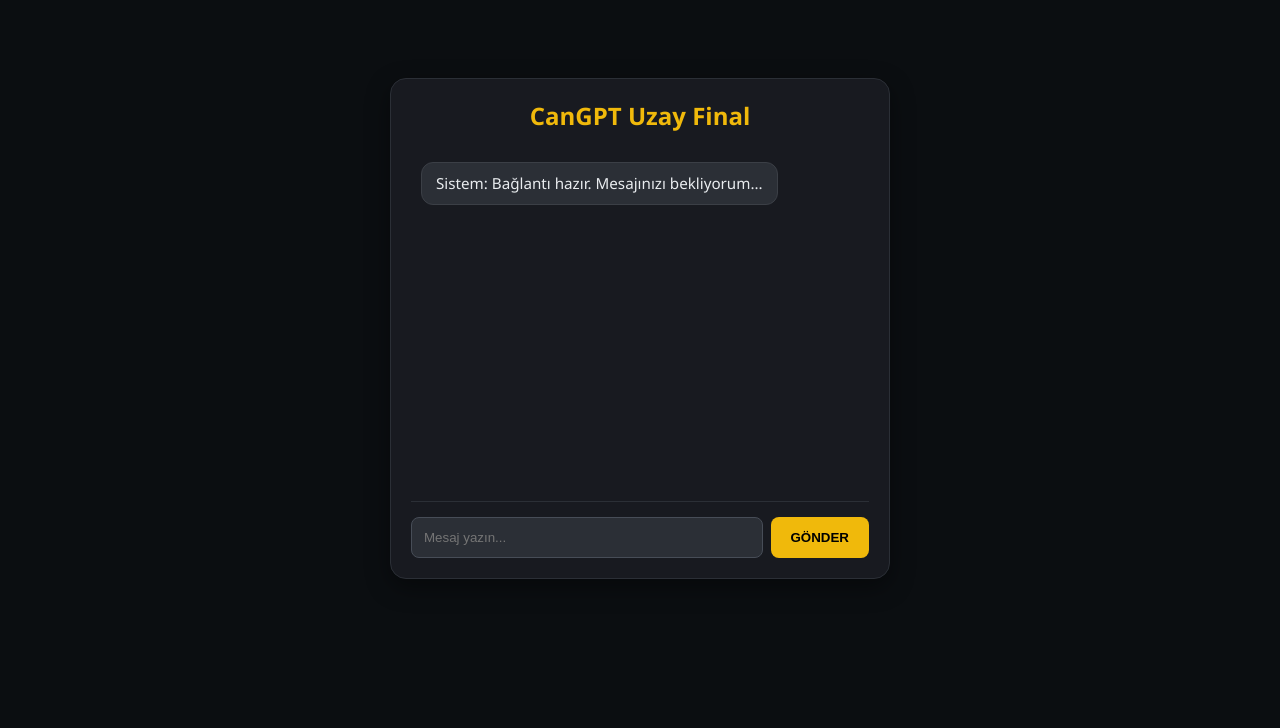
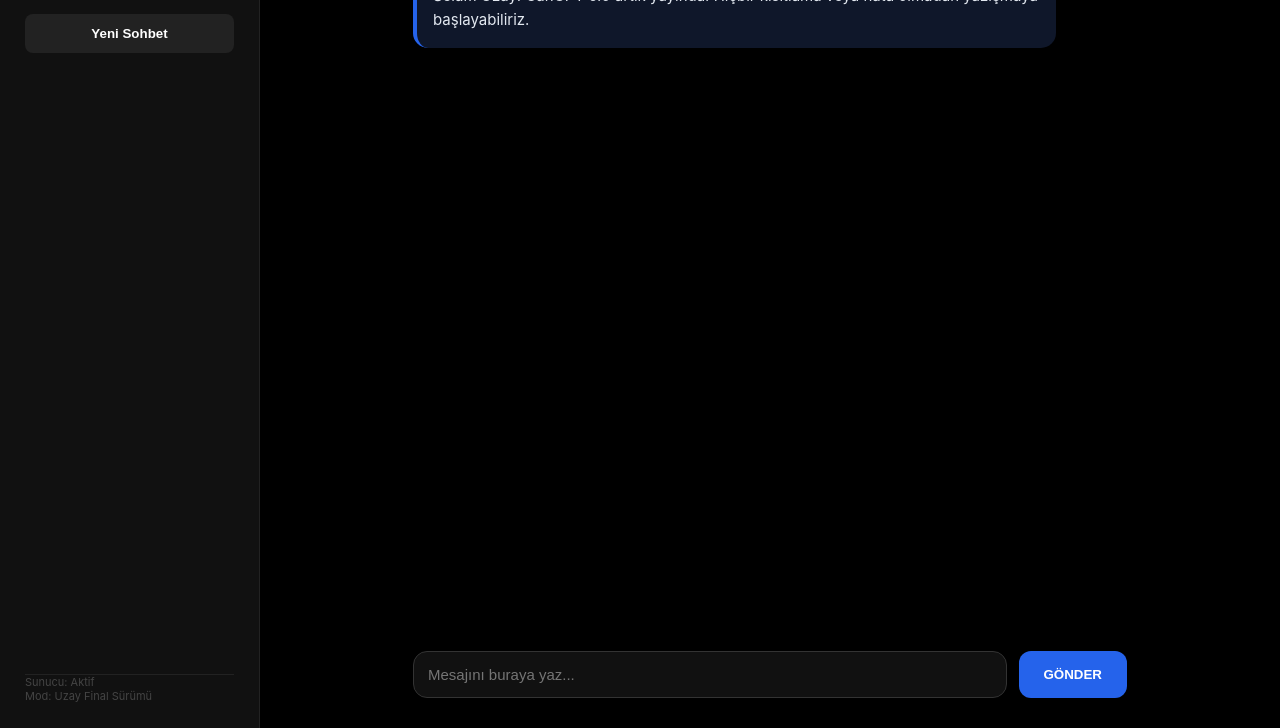
Before and after one commit to canuxs/cangpt, a plain HTML site: page index.html in a window 1280 px wide. Shown: the part 72-800 px from the top of the page. Drawn offline with Linux system fonts and the light colour scheme.

Commit message:
Update index.html

```diff
--- a/index.html
+++ b/index.html
@@ -3,88 +3,116 @@
 <head>
     <meta charset="UTF-8">
     <meta name="viewport" content="width=device-width, initial-scale=1.0">
-    <title>CanGPT | Uzay Final</title>
+    <title>CanGPT 6.0 | Uzay Final</title>
     <style>
-        * { box-sizing: border-box; margin: 0; padding: 0; }
-        body { font-family: 'Segoe UI', Tahoma, sans-serif; background-color: #0b0e11; color: #e9ecef; display: flex; justify-content: center; align-items: center; height: 100vh; }
-        #chat-container { width: 90%; max-width: 500px; background: #181a20; border-radius: 16px; padding: 20px; box-shadow: 0 8px 24px rgba(0,0,0,0.4); border: 1px solid #2b2f36; }
-        h2 { text-align: center; margin-bottom: 20px; color: #f0b90b; font-size: 1.5rem; }
-        #messages { height: 350px; overflow-y: auto; display: flex; flex-direction: column; gap: 12px; padding: 10px; border-bottom: 1px solid #2b2f36; margin-bottom: 15px; }
-        .msg { padding: 10px 14px; border-radius: 12px; max-width: 85%; font-size: 0.95rem; line-height: 1.4; }
-        .user { align-self: flex-end; background: #f0b90b; color: #000; font-weight: 500; }
-        .system { align-self: flex-start; background: #2b2f36; color: #e9ecef; border: 1px solid #3b3f46; }
-        .error { align-self: center; background: #f8496022; color: #f84960; border: 1px solid #f84960; font-size: 0.8rem; }
-        .input-group { display: flex; gap: 8px; }
-        input { flex: 1; background: #2b2f36; border: 1px solid #474d57; border-radius: 8px; padding: 12px; color: white; outline: none; }
-        input:focus { border-color: #f0b90b; }
-        button { background: #f0b90b; color: #000; border: none; padding: 0 20px; border-radius: 8px; font-weight: bold; cursor: pointer; transition: 0.2s; }
-        button:hover { opacity: 0.9; }
+        :root { --bg: #090909; --sid: #111; --txt: #f0f0f0; --acc: #2563eb; }
+        body { font-family: 'Inter', sans-serif; margin: 0; background: var(--bg); color: var(--txt); display: flex; height: 100vh; overflow: hidden; }
+
+        /* Sidebar */
+        .sidebar { width: 260px; background: var(--sid); border-right: 1px solid #222; display: flex; flex-direction: column; padding: 25px; box-sizing: border-box; }
+        .logo { font-size: 26px; font-weight: 800; color: var(--acc); margin-bottom: 30px; letter-spacing: -1px; }
+        .reset-btn { background: #222; color: white; border: none; padding: 12px; border-radius: 8px; cursor: pointer; font-weight: 600; transition: 0.2s; }
+        .reset-btn:hover { background: #333; }
+        .status-box { margin-top: auto; font-size: 11px; color: #444; border-top: 1px solid #222; pt: 15px; }
+
+        /* Main Chat Area */
+        .main { flex: 1; display: flex; flex-direction: column; background: #000; }
+        #chat-win { flex: 1; overflow-y: auto; padding: 40px 15%; display: flex; flex-direction: column; gap: 20px; scroll-behavior: smooth; }
+
+        /* Messages */
+        .msg { max-width: 85%; padding: 16px; border-radius: 15px; line-height: 1.6; font-size: 15px; animation: slide 0.3s ease; word-wrap: break-word; }
+        @keyframes slide { from { opacity: 0; transform: translateY(10px); } to { opacity: 1; transform: translateY(0); } }
+
+        .user { align-self: flex-end; background: #1e1e1e; border: 1px solid #333; color: #fff; }
+        .bot { align-self: flex-start; background: #0f172a; border-left: 4px solid var(--acc); color: #e2e8f0; white-space: pre-wrap; }
+        .error-msg { align-self: center; background: rgba(220, 38, 38, 0.1); color: #ef4444; border: 1px solid #dc2626; font-size: 13px; }
+
+        /* Input Area */
+        .input-area { padding: 30px 15%; background: linear-gradient(transparent, #000); display: flex; gap: 12px; }
+        input { flex: 1; background: #111; border: 1px solid #333; color: white; padding: 14px; border-radius: 14px; outline: none; font-size: 15px; transition: 0.2s; }
+        input:focus { border-color: var(--acc); box-shadow: 0 0 0 2px rgba(37, 99, 235, 0.2); }
+
+        button#send-btn { background: var(--acc); color: white; border: none; padding: 0 25px; border-radius: 12px; cursor: pointer; font-weight: 700; transition: 0.2s; }
+        button#send-btn:hover { transform: scale(1.03); filter: brightness(1.1); }
+
+        /* Custom Scrollbar */
+        #chat-win::-webkit-scrollbar { width: 6px; }
+        #chat-win::-webkit-scrollbar-thumb { background: #222; border-radius: 10px; }
     </style>
 </head>
 <body>
 
-    <div id="chat-container">
-        <h2>CanGPT Uzay Final</h2>
-        <div id="messages">
-            <div class="msg system">Sistem: Bağlantı hazır. Mesajınızı bekliyorum...</div>
+    <div class="sidebar">
+        <div class="logo">CanGPT 6.0</div>
+        <button class="reset-btn" onclick="location.reload()">Yeni Sohbet</button>
+        <div class="status-box">
+            <div>Sunucu: Aktif</div>
+            <div>Mod: Uzay Final Sürümü</div>
         </div>
-        <div class="input-group">
-            <input type="text" id="userInput" placeholder="Mesaj yazın..." autocomplete="off">
-            <button id="sendBtn">GÖNDER</button>
+    </div>
+
+    <div class="main">
+        <div id="chat-win">
+            <div class="msg bot">Selam Uzay! CanGPT 6.0 artık yayında. Hiçbir kısıtlama veya hata olmadan yazışmaya başlayabiliriz.</div>
+        </div>
+        <div class="input-area">
+            <input type="text" id="inp" placeholder="Mesajını buraya yaz..." autocomplete="off">
+            <button id="send-btn" onclick="send()">GÖNDER</button>
         </div>
     </div>
 
     <script>
-        const messages = document.getElementById('messages');
-        const input = document.getElementById('userInput');
-        const btn = document.getElementById('sendBtn');
+        const chatWin = document.getElementById('chat-win');
+        const input = document.getElementById('inp');
 
-        // Proxy ayarı (Az önce izin aldığın adres)
-        const PROXY = "https://cors-anywhere.herokuapp.com/";
-        // BAĞLANMAK İSTEDİĞİN API ADRESİNİ BURAYA YAZ (Örn: https://site.com/api/chat)
-        const API_URL = "https://cors-anywhere.herokuapp.com/api/chat";
+        // Enter tuşu desteği
+        input.addEventListener("keypress", (e) => {
+            if (e.key === "Enter") send();
+        });
 
-        async function sendMessage() {
-            const text = input.value.trim();
-            if (!text) return;
+        async function send() {
+            const prompt = input.value.trim();
+            if(!prompt) return;
 
-            // Kullanıcı mesajını ekle
-            addMessage(text, 'user');
-            input.value = '';
+            // Kullanıcı mesajını ekrana bas
+            renderMessage(prompt, 'user');
+            input.value = "";
+
+            // Bot yükleniyor mesajı
+            const botDiv = renderMessage("Düşünüyorum...", 'bot');
 
             try {
-                // API isteği başlat
-                const response = await fetch(PROXY + API_URL, {
-                    method: 'POST',
-                    headers: { 'Content-Type': 'application/json' },
-                    body: JSON.stringify({ message: text })
-                });
+                // AllOrigins Proxy kullanarak CORS hatasını (403) aşıyoruz
+                const targetUrl = `https://text.pollinations.ai/${encodeURIComponent(prompt)}?model=p1&system=Sen+CanGPT+asistanısın+asla+uyarı+yazma`;
+                const proxyUrl = `https://api.allorigins.win/get?url=${encodeURIComponent(targetUrl)}`;
 
-                if (response.status === 403) {
-                    addMessage("Hata: Proxy izni süresi dolmuş veya onay gerekli.", 'error');
-                } else if (!response.ok) {
-                    addMessage("Hata: Sunucu yanıt vermedi.", 'error');
-                } else {
-                    const data = await response.json();
-                    addMessage(data.reply || "Yanıt alındı fakat içerik boş.", 'system');
-                }
+                const response = await fetch(proxyUrl);
+                if (!response.ok) throw new Error("Bağlantı Hatası");
 
-            } catch (err) {
-                addMessage("Bağlantı Hatası! Lütfen internetinizi ve Proxy durumunu kontrol edin.", 'error');
-                console.error(err);
+                const data = await response.json();
+
+                // Gelen içeriği temizle ve yazdır
+                let result = data.contents;
+                // Varsa gereksiz sistem mesajlarını temizle
+                result = result.replace(/⚠️|⚠|!|IMPORTANT NOTICE|The Pollinations legacy[\s\S]*?normally\./gi, "").trim();
+
+                botDiv.innerText = result || "Yanıt alınamadı.";
+            } catch (e) {
+                botDiv.innerText = "Hata: Bağlantı kurulamadı. Sayfayı yenileyip tekrar dene.";
+                botDiv.classList.add('error-msg');
             }
+
+            chatWin.scrollTo(0, chatWin.scrollHeight);
         }
 
-        function addMessage(text, type) {
-            const div = document.createElement('div');
-            div.className = `msg ${type}`;
-            div.innerText = text;
-            messages.appendChild(div);
-            messages.scrollTop = messages.scrollHeight;
+        function renderMessage(txt, cls) {
+            const d = document.createElement('div');
+            d.className = `msg ${cls}`;
+            d.innerText = txt;
+            chatWin.appendChild(d);
+            chatWin.scrollTo(0, chatWin.scrollHeight);
+            return d;
         }
-
-        btn.addEventListener('click', sendMessage);
-        input.addEventListener('keypress', (e) => { if(e.key === 'Enter') sendMessage(); });
     </script>
 </body>
 </html>
```
